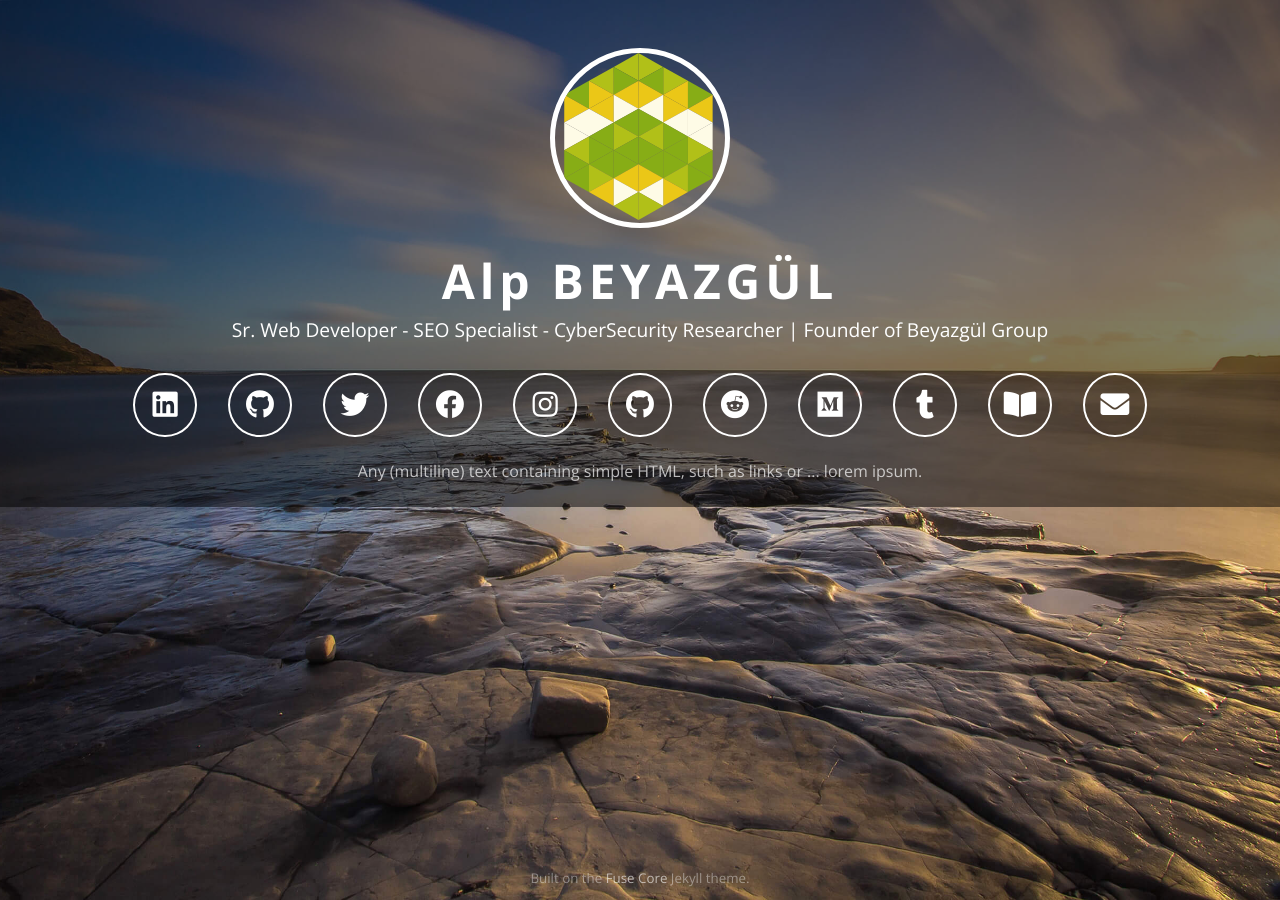
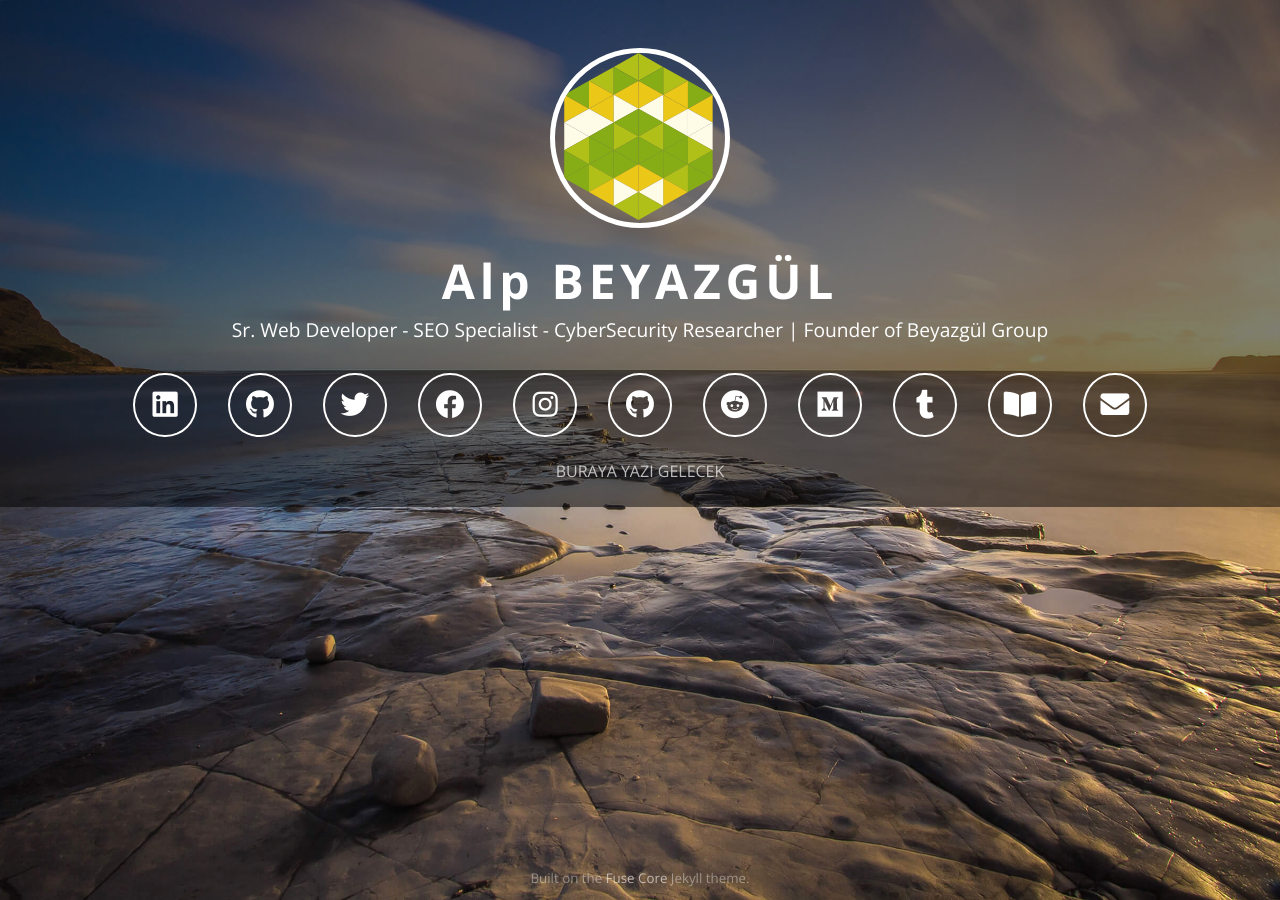
Before and after one commit to alpbeyazgul/alpbeyazgul.github.io, a Jekyll site: the page built from index.html, in a window 1280 px wide. Built offline with Jekyll 4.4.1, drawn with Linux system fonts in a browser that asks for light colours.

Commit message:
Update _config.yml

```diff
--- a/_config.yml
+++ b/_config.yml
@@ -181,7 +181,4 @@ links:
 # Extra HTML which will be displayed below the links. Keep it short. Leave empty to disable.
 #extra_html:
 extra_html: >
-    Any (multiline) text containing simple HTML,
-    such as links or ... lorem ipsum.
-
-#EOF
+    BURAYA YAZI GELECEK
```
